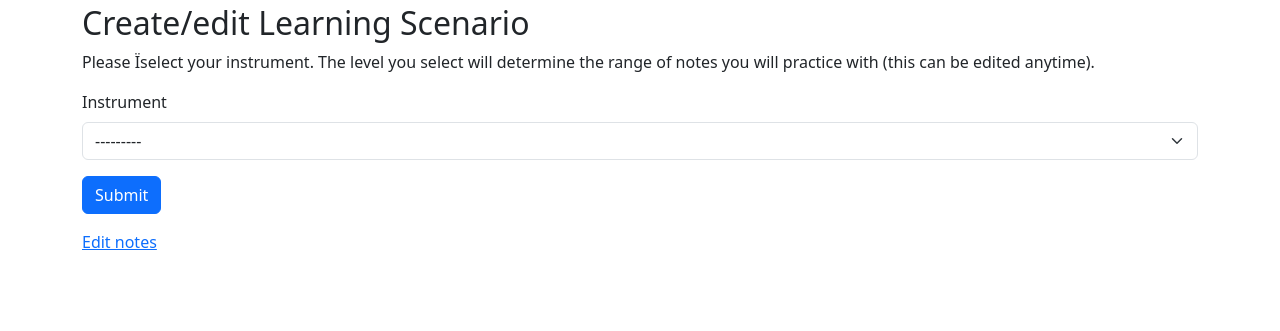
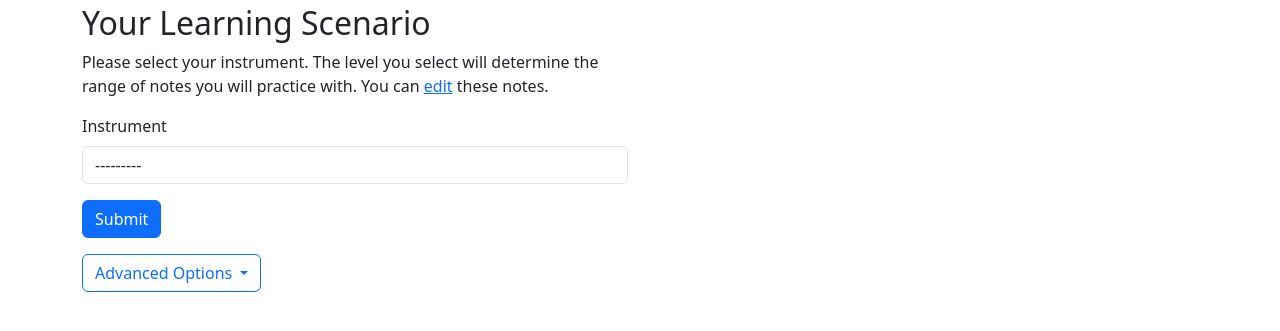
Before and after one commit to andytwoods/learnmusic, a Django app: template notes/templates/notes/learningscenario_edit.html in a window 1280 px wide. Shown: the part 56-387 px from the top of the page. Run offline with Django 5.2, Linux system fonts and the light colour scheme; the template is opened without the code that fills it: values that come from a table or form of the project are taken from there, others are empty; parts of the project's set-up code (start-up, migrations or seed data) failed here and were passed over; some libraries are stand-ins or nearby versions.

Commit message:
learning scenario setup improved Added instrument key

```diff
--- a/config/settings/base.py
+++ b/config/settings/base.py
@@ -87,6 +87,7 @@ THIRD_PARTY_APPS = [
     "allauth.account",
     "allauth.mfa",
     "allauth.socialaccount",
+    'widget_tweaks',
 ]
 
 LOCAL_APPS = [
--- a/notes/forms.py
+++ b/notes/forms.py
@@ -1,25 +1,35 @@
-# forms.py
+from django import forms
 from crispy_forms.helper import FormHelper
-from crispy_forms.layout import Submit
-from django import forms
-
-from .models import LearningScenario, Instrument
+from crispy_forms.layout import Layout, Div, Field, Submit
+from .models import LearningScenario
 
 
 class LearningScenarioForm(forms.ModelForm):
-    # instrument = forms.ModelChoiceField(
-    #     queryset=Instrument.objects.all(),
-    #     empty_label="Select an Instrument",
-    #     widget=forms.Select(attrs={'class': 'dropdown'})
-    # )
+
     class Meta:
         model = LearningScenario
-        fields = ['instrument']
-
-        # Include fields you want in the form
+        fields = ['instrument', 'clef', 'key']
+        labels = {
+            'instrument': 'Instrument',
+            'clef': 'Clef',
+            'key': 'Instrument Key'
+        }
 
     def __init__(self, *args, **kwargs):
         super(LearningScenarioForm, self).__init__(*args, **kwargs)
+
+        # Crispy Forms for layout
         self.helper = FormHelper()
         self.helper.form_method = 'post'
-        self.helper.add_input(Submit('submit', 'Submit'))
+
+        # Modify layout to include the new field
+        self.helper.layout = Layout(
+            Field('instrument'),
+            Div(
+                Field('clef'),
+                Field('key'),
+                css_id='advanced-collapse',  # This div controls showing/hiding advanced fields
+                css_class='collapse'  # Hidden by default via Bootstrap's `.collapse`
+            ),
+            Submit('submit', 'Submit')
+        )
--- a/notes/instruments.py
+++ b/notes/instruments.py
@@ -1,3 +1,4 @@
+
 instruments = {"Trumpet": {
     "Beginner": {
         "lowest_note": None,
@@ -44,11 +45,13 @@ instrument_infos = {
     'trumpet': {
         'answer_template': 'trumpet.html',
         'answers': 'trumpet.json',
-        'clef': ['TREBLE',]
+        'clef': ['TREBLE',],
+        'common_keys': ['Bb', 'C', ],
     },
     'trombone': {
         'answer_template': 'trombone.html',
         'answers': 'trombone.json',
-        'clef': ['TREBLE', 'BASS',]
+        'clef': ['TREBLE', 'BASS',],
+        'common_keys': ['C', ],
     },
 }
--- a/notes/models.py
+++ b/notes/models.py
@@ -13,7 +13,6 @@ from django.contrib.auth import get_user_model
 from notes import tools
 
 User = get_user_model()
-
 
 
 class Note(models.Model):
@@ -83,11 +82,33 @@ class Note(models.Model):
             alter_str = "1"
         note_str = note_str[0]
 
-
         note, created = Note.objects.get_or_create(note=note_str, octave=int(octave_str), alter=int(alter_str))
         if created:
             note.save()
         return note
+
+from django.db import models
+
+
+class NoteChoices(models.TextChoices):
+    A_flat = 'Ab', 'Ab'
+    A = 'A', 'A'
+    A_sharp = 'A#', 'A#'
+    B_flat = 'Bb', 'Bb'
+    B = 'B', 'B'
+    C = 'C', 'C'
+    C_sharp = 'C#', 'C#'
+    D_flat = 'Db', 'Db'
+    D = 'D', 'D'
+    D_sharp = 'D#', 'D#'
+    E_flat = 'Eb', 'Eb'
+    E = 'E', 'E'
+    E_sharp = 'E#', 'E#'
+    F = 'F', 'F'
+    F_sharp = 'F#', 'F#'
+    G_flat = 'Gb', 'Gb'
+    G = 'G', 'G'
+    G_sharp = 'G#', 'G#'
 
 
 class ClefChoices(models.TextChoices):
@@ -105,7 +126,6 @@ class LevelChoices(models.TextChoices):
 
 class Instrument(models.Model):
 
-
     @staticmethod
     def get_instrument_range(instrument_name: str, level: str = 'Advanced'):
         instrument = Instrument.objects.get(name=instrument_name, level=level)
@@ -119,28 +139,7 @@ class Instrument(models.Model):
         return cls.objects.get(name=instrument_name)
 
     def create_default_instruments(*args, **kwargs):
-        generated_instruments = []
-        from . import instruments
-        for instrument_nam, instrument_infos in instruments.instruments.items():
-
-            for level, info in instrument_infos.items():
-
-                instrument: Instrument = Instrument(
-                    name=instrument_nam,
-                    level=level,
-                    lowest_note=Note.get_from_str(info['lowest_note']),
-                    highest_note=Note.get_from_str(info['highest_note']),
-                    clef=info['clef'],
-                    notes_str=info['notes']
-                )
-                if not instrument.notes_str:
-                    if instrument.lowest_note is None or instrument.highest_note is None:
-                        raise Exception("issue with instruments.py")
-                    notes = tools.generate_notes(instrument.lowest_note, instrument.highest_note, json=True)
-                    instrument.notes_str = ';'.join(notes)
-                generated_instruments.append(instrument)
-
-        Instrument.objects.bulk_create(generated_instruments)
+        tools.generate_instruments()
 
     name = models.CharField(max_length=64)
     level = models.CharField(max_length=64,
@@ -159,6 +158,7 @@ class LearningScenario(TimeStampedModel):
     instrument = models.ForeignKey(Instrument, on_delete=models.CASCADE, null=True, blank=True)
     vocabulary = models.ManyToManyField(Note)
     clef = models.CharField(max_length=64, choices=ClefChoices.choices, default=ClefChoices.TREBLE)
+    key = models.CharField(max_length=2, choices=NoteChoices.choices, default=NoteChoices.C)
 
     def save(self, *args: Any, **kwargs: Any) -> None:
         # instrument can be null as we create a blank instence before user specifies this
--- a/notes/templates/notes/learningscenario_edit.html
+++ b/notes/templates/notes/learningscenario_edit.html
@@ -1,17 +1,122 @@
 {% extends 'base.html' %}
 {% load static %}
 {% load crispy_forms_tags %}
-
+{% load widget_tweaks %} <!-- Load widget_tweaks -->
 
 {% block title %}
-  Create/edit Learning Scenario
+  Learning Scenario
 {% endblock %}
 
 {% block content %}
-  <h2>Create/edit Learning Scenario</h2>
-  <p>Please Ïselect your instrument. The level you select will determine the range of notes you will
-    practice with (this can be edited anytime).</p>
-  {% crispy form %}
-  <a href="{% url 'edit-learning-scenario-notes' pk=learningscenario_pk %}">Edit notes</a>
 
+  {{ instruments_info|json_script:"instruments-data" }}
+
+
+  <div class="row">
+    <div class="col-md-6">
+      <h2>Your Learning Scenario</h2>
+      <p>
+        Please select your instrument. The level you select will determine the range of notes you will
+        practice with. {% if new %}You can edit these notes after saving this form for the first time.{% else %}You can <a href="{% url 'edit-learning-scenario-notes' pk=learningscenario_pk %}">edit</a>
+        these notes.{% endif %}
+      </p>
+
+      <form method="post">
+        {% csrf_token %}
+
+        <div class="mb-3">
+          <label for="id_instrument" class="form-label">Instrument</label>
+          <div>
+            {{ form.instrument|add_class:"form-control" }}
+          </div>
+        </div>
+
+        <div class="mb-3">
+          <button type="submit" class="btn btn-primary">Submit</button>
+        </div>
+
+        <!-- Toggle for Advanced Options -->
+        <button
+          class="btn btn-outline-primary mb-3 dropdown-toggle"
+          type="button"
+          data-bs-toggle="collapse"
+          data-bs-target="#advanced-collapse"
+          aria-expanded="false"
+          aria-controls="advanced-collapse">
+          Advanced Options
+        </button>
+
+        <!-- Advanced Options wrapped in a Bootstrap Card -->
+        <div id="advanced-collapse" class="collapse">
+          <div class="card">
+            <div class="card-body bg-light">
+              <!-- Clef Field -->
+              <div class="mb-3">
+                <label for="id_clef" class="form-label">Clef</label>
+                <div>
+                  {{ form.clef|add_class:"form-control" }}
+                </div>
+              </div>
+
+              <!-- Instrument Key Field -->
+              <div class="mb-3">
+                <label for="id_instrument_key" class="form-label">Key</label>
+                <div>
+                  {{ form.key|add_class:"form-control" }}
+                </div>
+              </div>
+            </div>
+          </div>
+        </div>
+      </form>
+
+    </div>
+  </div>
+
+  <script>
+    const instruments_info = JSON.parse(
+      document.getElementById('instruments-data').textContent
+    );
+
+
+    document.addEventListener('DOMContentLoaded', function () {
+      const instrumentSelect = document.getElementById('id_instrument');
+      const clefSelect = document.getElementById('id_clef');
+      const keySelect = document.getElementById('id_key');
+
+
+      const updateFields = () => {
+
+        const selectedInstrument = instrumentSelect.value;
+        let selectedInstrumentTextRaw = instrumentSelect.options[instrumentSelect.selectedIndex].text;
+        let selectedInstrumentText = selectedInstrumentTextRaw.split(" ").slice(0, -1).join(" ");
+        selectedInstrumentText = selectedInstrumentText.toLowerCase();
+
+        const instrumentInfo = instruments_info[selectedInstrumentText];
+        if (instrumentInfo) {
+          const clefs = instrumentInfo.clef; // Get clef options
+          const keys = instrumentInfo.common_keys; // Get key options
+          if (clefs.length > 0) {
+            const firstClef = clefs[0].toUpperCase(); // Get the first clef (convert to uppercase for comparison)
+            for (const option of clefSelect.options) {
+              if (option.value.toUpperCase() === firstClef) {
+                clefSelect.value = option.value; // Match found; set it as selected
+                break;
+              }
+            }
+          }
+
+          if (keys.length > 0) {
+            keySelect.value = keys[0];
+          }
+        }
+      };
+
+      // Event listener for instrument dropdown changes
+      instrumentSelect.addEventListener('change', updateFields);
+
+      // Initialize fields on page load if an instrument is preselected
+      updateFields();
+    });
+  </script>
 {% endblock content %}
--- a/notes/tools.py
+++ b/notes/tools.py
@@ -2,6 +2,8 @@ import json
 import random
 
 from mypy.build import process_stale_scc
+
+from notes.instruments import instruments
 
 
 def populate_vocab(octave: int, lowest_note: str, highest_note: str):
@@ -130,3 +132,31 @@ def generate_progress_from_str_notes(notes_str):
                      }
         progress.append(note_info)
     return progress
+
+
+def generate_instruments():
+    from notes.models import Instrument
+    from notes.models import Note
+
+    generated_instruments = []
+
+    for instrument_nam, instrument_infos in instruments.instruments.items():
+
+        for level, info in instrument_infos.items():
+
+            instrument: Instrument = Instrument(
+                name=instrument_nam,
+                level=level,
+                lowest_note=Note.get_from_str(info['lowest_note']),
+                highest_note=Note.get_from_str(info['highest_note']),
+                clef=info['clef'],
+                notes_str=info['notes']
+            )
+            if not instrument.notes_str:
+                if instrument.lowest_note is None or instrument.highest_note is None:
+                    raise Exception("issue with instruments.py")
+                notes = generate_notes(instrument.lowest_note, instrument.highest_note, json=True)
+                instrument.notes_str = ';'.join(notes)
+            generated_instruments.append(instrument)
+
+    Instrument.objects.bulk_create(generated_instruments)
```
Also changed, not shown: notes/views.py (+5 -3 lines).
